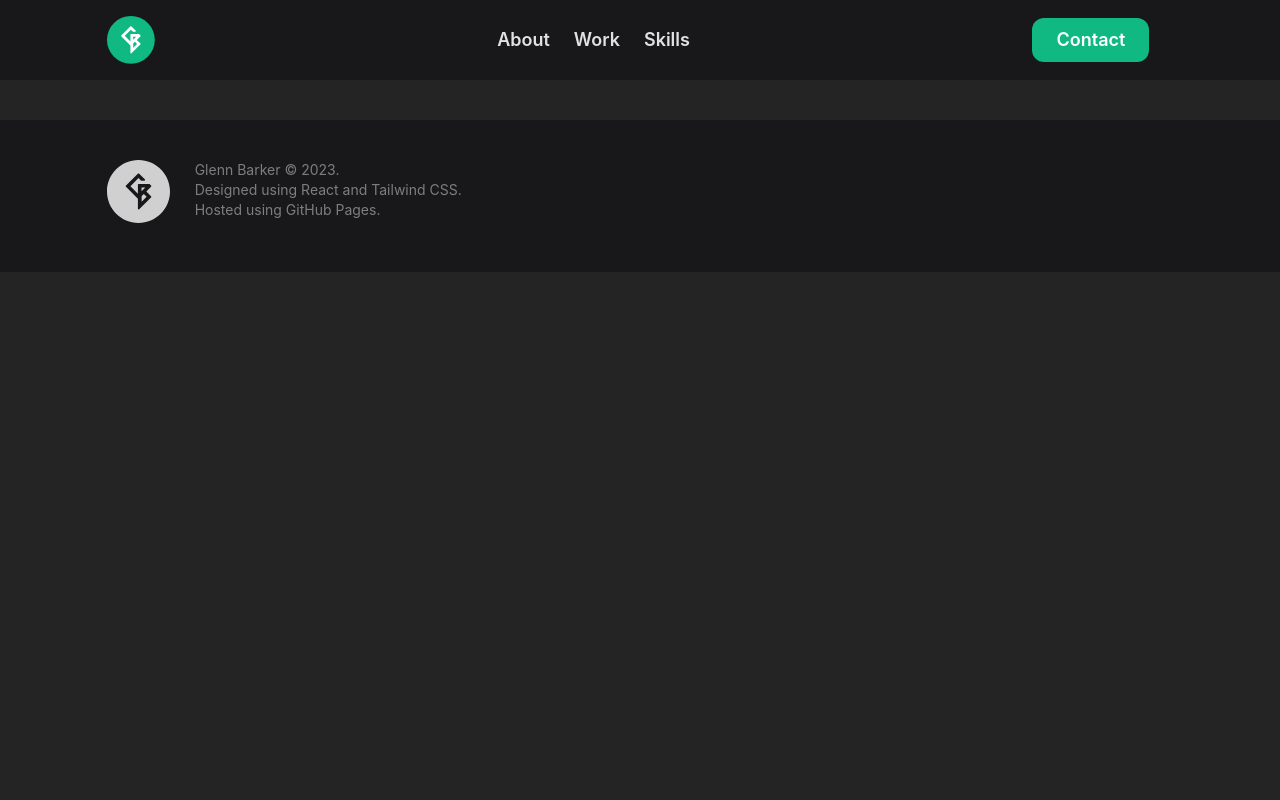
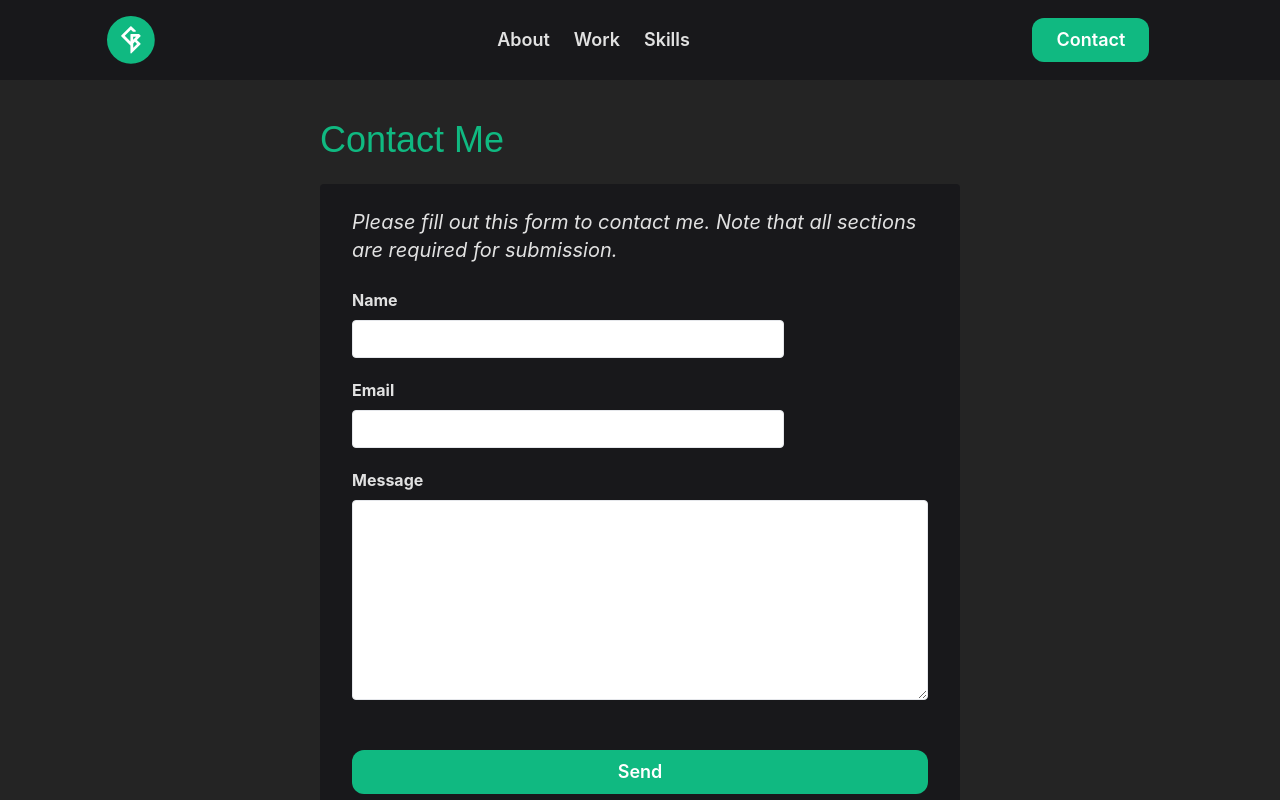
Before and after one commit to zaegun/about, a React (Create React App) app: page /Contact in a window 1280 px wide. Shown: the top 800 px of the page. Built offline with nearby package versions, Linux system fonts and the light colour scheme; a web font is replaced by a local one.

Commit message:
fixed some typos and added a basic email form

```diff
--- a/package.json
+++ b/package.json
@@ -4,6 +4,7 @@
   "private": true,
   "homepage": "https://zaegun.github.io/about",
   "dependencies": {
+    "@emailjs/browser": "^3.11.0",
     "@testing-library/jest-dom": "^5.16.5",
     "@testing-library/react": "^13.4.0",
     "@testing-library/user-event": "^13.5.0",
@@ -12,6 +13,7 @@
     "match-sorter": "^6.3.1",
     "react": "^18.2.0",
     "react-dom": "^18.2.0",
+    "react-google-recaptcha": "^3.1.0",
     "react-router": "^5.2.0",
     "react-router-dom": "^6.14.0",
     "react-scripts": "5.0.1",
--- a/src/App.js
+++ b/src/App.js
@@ -1,10 +1,11 @@
 import { Routes, Route } from "react-router-dom"
 import logo from './logo.svg';
 import Nav from './components/Nav.js';
-import Main from './components/Main.js';
+import TY from './components/TY.js';
 import About from './components/About.js';
 import Work from './components/Work.js';
 import Skills from './components/Skills.js';
+import Contact from './components/Contact.js';
 import Foot from './components/Foot.js';
 
 import './App.css';
@@ -18,6 +19,8 @@ function App() {
             <Route path="About" element={<About />} />
             <Route path="Work" element={<Work />} />
             <Route path="Skills" element={<Skills />} />
+            <Route path="Contact" element={<Contact />} />
+            <Route path="TY" element={<TY />} />
         </Routes>
         <Foot />
     </div>
--- a/src/components/About.js
+++ b/src/components/About.js
@@ -5,11 +5,11 @@ function About() {
     const name = "Glenn Barker"
     return (
         <section className="node min-h-screen">
-            <div className="sm:grid sm:grid-cols-6 sm:m-auto sm:pb-20 text-left mb-12 sm:m-auto head-fade">
-                <div className="hidden sm:flex sm:col-span-2">
-                    <img src={profile} className="rounded-full w-80 h-80 m-auto" />
+            <div className="sm:grid sm:grid-cols-2 sm:m-auto sm:pb-20 text-left mb-12 sm:m-auto head-fade">
+                <div className="hidden sm:flex sm:col-span-1">
+                    <img src={profile} className="rounded-full sm:w-60 sm:h-60 sm:mt-24 sm:ml-4 lg:w-80 lg:h-80 lg:m-auto" />
                 </div>
-                <div className="sm:col-span-3 sm:col-start-3">
+                <div className="sm:col-span-1 sm:col-start-2">
                     <h1 className="text-left head-fade">Hi, I'm {name}</h1>
                     <p className="text-left mb-4 content-fade opacity-0">I am experienced IT professional, developer, graphic designer, and businessman with over 15 years of experience in those fields.</p>
                     <p className="text-left mb-4 content-fade opacity-0">Feel free to look around this site to find information on my education, certification, work history, and current skillset. If you would like a condensed version of my resume, you can download a PDF version by clicking below.</p>
--- /dev/null
+++ b/src/components/Contact.js
@@ -0,0 +1,53 @@
+import React, { useRef } from 'react';
+import emailjs from '@emailjs/browser';
+import { useNavigate} from "react-router-dom";
+
+function Contact() {
+  // Redirect Functions
+  const navigate = useNavigate()
+
+  function submit() {
+    window.scrollTo(0, 0);
+    navigate("/TY")
+  }
+
+  // EmailJS functions
+  const form = useRef();
+
+  const sendEmail = (e) => {
+    e.preventDefault();
+
+    emailjs.sendForm('service_8weihgc', 'template_uco6jr6', form.current, 'rmPnLy8TIKNELTDW8')
+      .then((result) => {
+          console.log(result.text);
+      }, (error) => {
+          console.log(error.text);
+      });
+
+    submit();
+    };
+
+    return(
+      <div className='w-5/6 mx-auto mb-10 lg:w-1/2'>
+        <h1 className='head-fade opacity-0'>Contact Me</h1>
+        <form ref={form} onSubmit={sendEmail} className="bg-zinc-900 rounded px-8 py-6 text-left sub-head-fade opacity-0">
+          <h3 className="mb-6">Please fill out this form to contact me. Note that all sections are required for submission.</h3>
+          <div className="mb-5">
+            <label className="block font-bold mb-2">Name</label>
+            <input type="text" name="user_name" className="appearance-none border rounded w-full sm:w-3/4 py-2 px-3 text-gray-700 leading-tight focus:outline-none focus:shadow-outline" required />
+          </div>
+          <div className="mb-5">
+            <label className="block font-bold mb-2">Email</label>
+            <input type="email" name="user_email" className="appearance-none border rounded w-full sm:w-3/4 py-2 px-3 text-gray-700 leading-tight focus:outline-none focus:shadow-outline" required />
+          </div>
+          <div className="mb-5">
+            <label className="block font-bold mb-2">Message</label>
+            <textarea name="message" className="appearance-none border rounded w-full h-full min-h-[200px] py-2 px-3 text-gray-700 leading-tight focus:outline-none focus:shadow-outline" required />
+          </div>
+          <input type="submit" value="Send" className="w-full mt-6 px-6 py-2 text-lg font-semibold bg-emerald-500 text-white rounded-xl hover:bg-emerald-700"/>
+        </form>
+      </div>
+    );
+}
+
+export default Contact;
--- a/src/components/Nav.js
+++ b/src/components/Nav.js
@@ -35,7 +35,7 @@ function Nav() {
                 <img className="w-12" src={logo}/>
             </Link>
             <div className="flex items-center sm:order-3">
-                <a href="mailto:gdbgetdata@outlook.com?subject=Resume Information" className="mr-6 px-6 py-2 text-lg font-semibold bg-emerald-500 text-white rounded-xl hover:bg-emerald-700">Contact</a>
+                <Link to="Contact" className="mr-6 px-6 py-2 text-lg font-semibold bg-emerald-500 text-white rounded-xl hover:bg-emerald-700">Contact</Link>
                 <div className="sm:hidden">
                     <button className="outline-none" onClick={toggleMenu}>
                     <svg className="w-6 h-6 text-gray-500"
--- /dev/null
+++ b/src/components/TY.js
@@ -0,0 +1,26 @@
+import { useEffect } from 'react';
+import { useNavigate} from "react-router-dom";
+
+function TY() {
+    const navigate = useNavigate()
+
+    function goToMain() {
+        navigate("/About")
+    }
+
+    useEffect(() => {
+        const timer = setTimeout(() => {
+            goToMain()
+        }, 4000);
+        return () => clearTimeout(timer)
+    })
+    return(
+        <section className="node min-h-screen w-3/4 mx-auto mb-10 sm:w-1/2 timer-class">
+            <h1 className='head-fade text-center'>Thank You!</h1>
+            <h2 className='text-center'>I will get back to you as soon as I can!</h2>
+        </section>
+
+    );
+}
+
+export default TY;
--- a/src/data/Work.js
+++ b/src/data/Work.js
@@ -32,7 +32,7 @@ export default [
     {
         id: 7,
         title: "Backups and Disaster Recovery",
-        description: "The systems were set up with backups and other redundancies to ensure company continuity. When the office suffered a total loss of systems due to fire, I was able to restore systems and operations were within the day.",
+        description: "The systems were set up with backups and other redundancies to ensure company continuity. When the office suffered a total loss of systems due to fire, I was able to restore systems and operations within the day.",
     },
     {
         id: 8,
```
Also changed, not shown: 1 other file (tests, documents, lock files or other folders).
